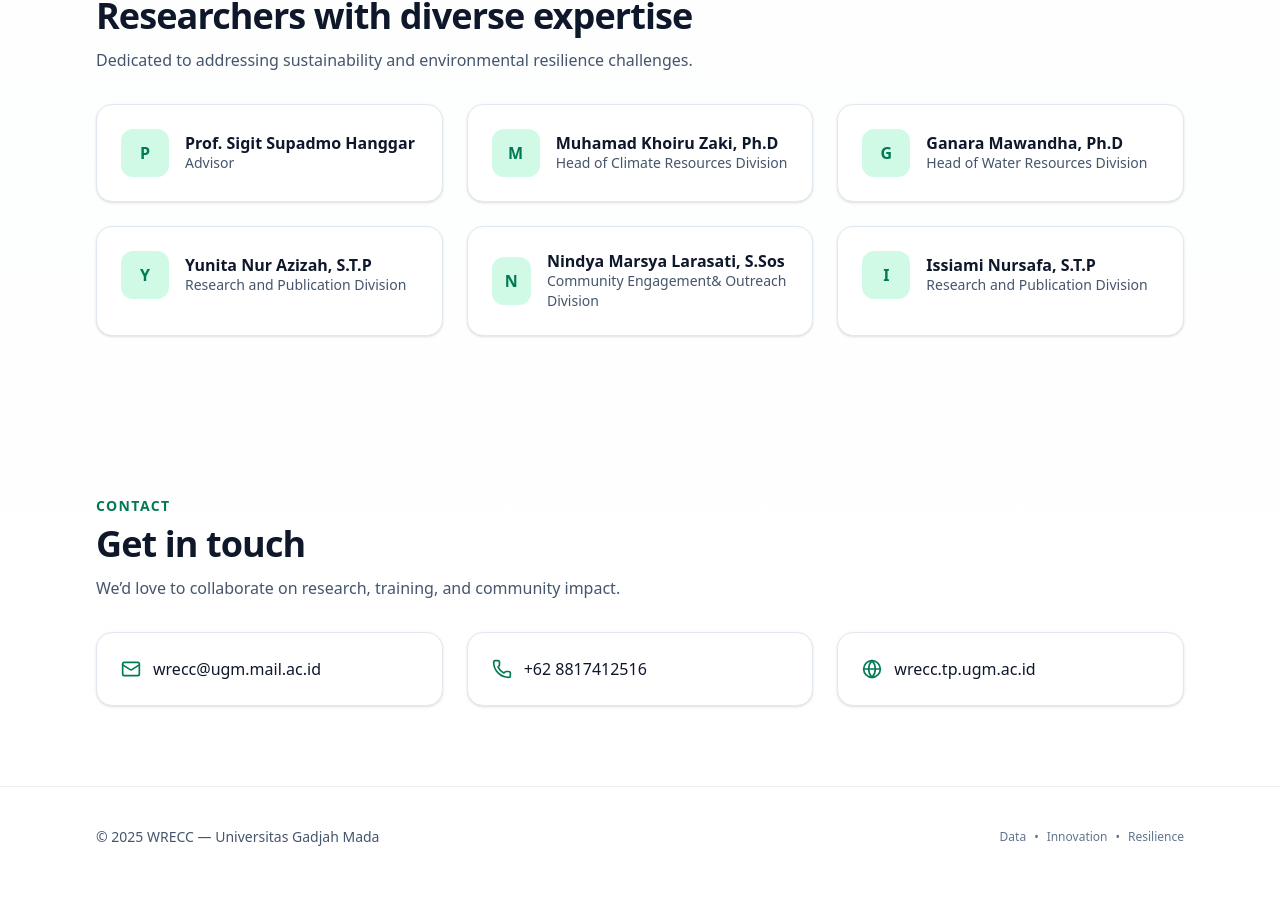
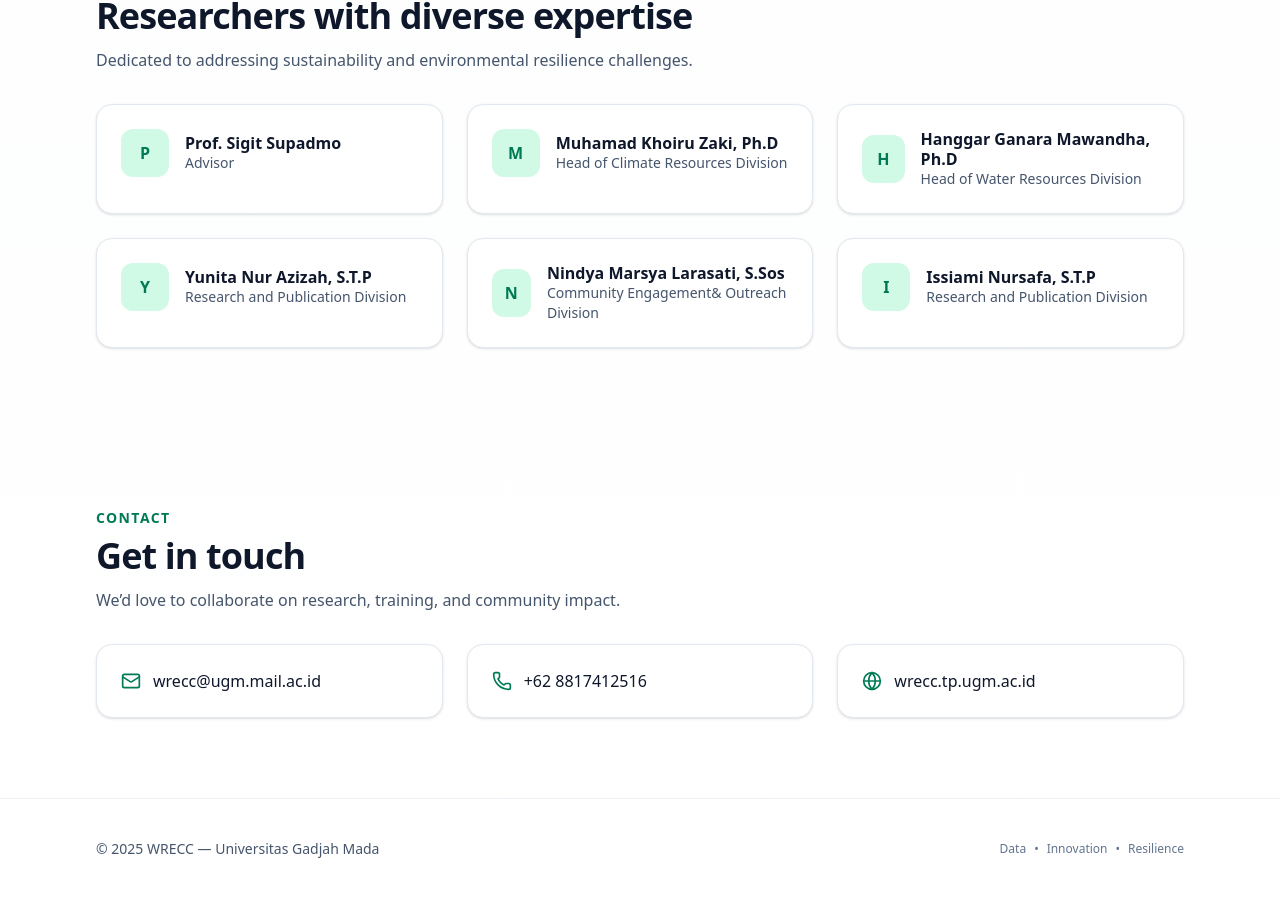
Before and after one commit to inamnurulf/wrec-profile, a Next.js app: page / in a window 1280 px wide. Shown: the part 2812-3709 px from the top of the page. Built offline with nearby package versions, Linux system fonts and the light colour scheme.

Commit message:
fix: correct team member names in Teams component

```diff
--- a/src/components/Teams.js
+++ b/src/components/Teams.js
@@ -3,12 +3,12 @@ import Section from "./atoms/Section";
 export default function Team() {
   const members = [
     {
-      name: "Prof. Sigit Supadmo Hanggar",
+      name: "Prof. Sigit Supadmo ",
       role: "Advisor",
     },
     { name: "Muhamad Khoiru Zaki, Ph.D", role: "Head of Climate Resources Division" },
     {
-      name: "Ganara Mawandha, Ph.D",
+      name: "Hanggar Ganara Mawandha, Ph.D",
       role: "Head of Water Resources Division",
     },
     {
```
